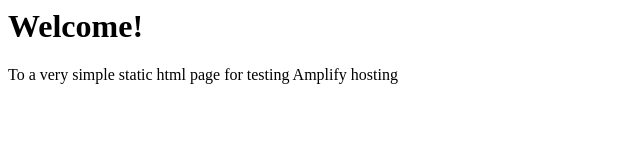
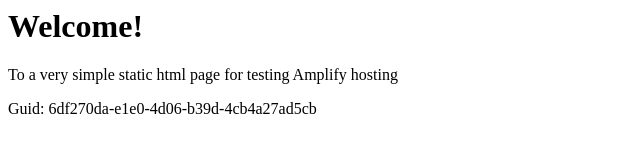
Before and after one commit to aws-aemilia-arn/Github-PR-Commit-Integration-Test-DoNotTouch-GitHubAutoBuildCanaryTest-v1-preprod-eu-north-1, a website: page src/index.html in a window 1280 px wide. Shown: the whole page, without its empty margins (0-640 px from the left). Drawn offline with Linux system fonts and the light colour scheme.

Commit message:
commit from integ tests

```diff
--- a/src/index.html
+++ b/src/index.html
@@ -1,3 +1,5 @@
+
+
 <html lang="en">
 
 <head>
@@ -10,6 +12,6 @@
 <body>
     <h1>Welcome!</h1>
     <p>To a very simple static html page for testing Amplify hosting</p>
-</body>
+    <p>Guid: 6df270da-e1e0-4d06-b39d-4cb4a27ad5cb</p></body>
 
 </html>
```
